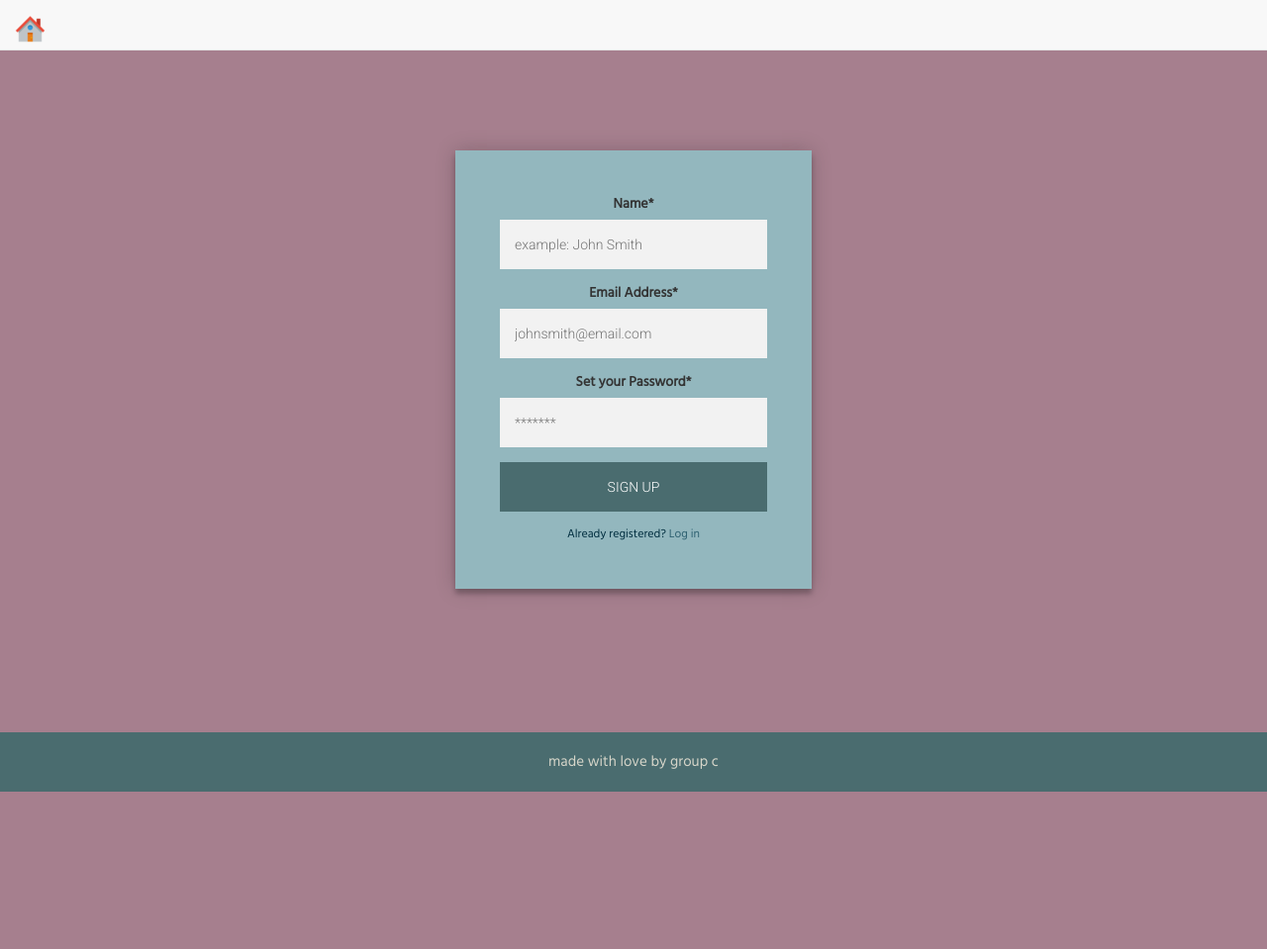
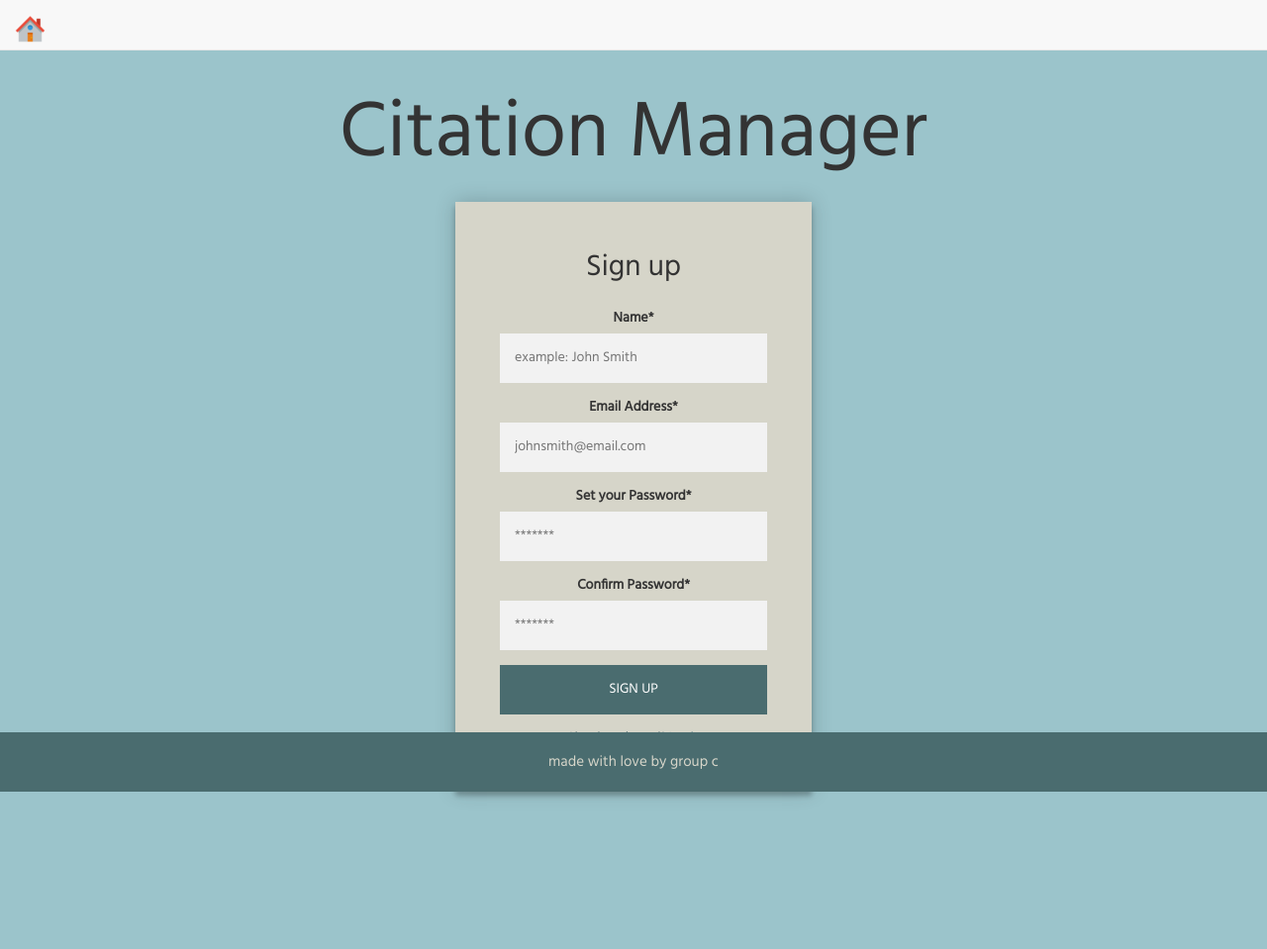
Before and after one commit to culshoefer/aws-automation-thing, a Django app: page /signup/ in a window 1280 px wide. Shown: the whole page at 99% size. Before the commit the page ends 800 px from the top, so only its background shows below. Run offline with Django 3.2, Linux system fonts and the light colour scheme; some libraries are stand-ins or nearby versions.

Commit message:
made signup and login match in design. added password validification javascript function.

```diff
--- a/ref_manager/blog/templates/login.html
+++ b/ref_manager/blog/templates/login.html
@@ -9,7 +9,7 @@
 
 {% block main_content %}
 	<div class="span9">
-		<p>
+		<p id="title">
 			Citation Manager
 		</p>
 	</div>
--- a/ref_manager/blog/templates/signup.html
+++ b/ref_manager/blog/templates/signup.html
@@ -16,8 +16,16 @@
     </ul>
 
     <div class="login-page"></div>
+
+    <div class="span9">
+        <p id="title">
+            Citation Manager
+        </p>
+    </div>
+
     <div class="form">
         <form>
+            <p id="form_title">Sign up</p>
             <div class = "top-row">
 			          <div class = "field-wrap">
 				            <label>
@@ -36,13 +44,19 @@
                 <label>
                 	Set your Password<span class="req">*</span>
                 </label>
-            <input type="password" placeholder = "*******" required autocomplete="off"/>
+                <input type="password" placeholder = "*******" required autocomplete="off" id="password"/>
+            </div>
+            <div class="field-wrap">
+                <label>
+                  Confirm Password<span class="req">*</span>
+                </label>
+                <input type="password" placeholder = "*******" required autocomplete="off" id="confirm_password"/>
             </div>
             <button button id="signup-btn">sign up</button>
             <p class="message">Already registered? <a href="{% url 'login' %}">Log in</a></p>
         </form>
     </div>
- </div>
+
 {% endblock main_content %}
 
 {% block more_scripts %}
--- a/ref_manager/ref_manager/static/static_normal/css/index.css
+++ b/ref_manager/ref_manager/static/static_normal/css/index.css
@@ -8,6 +8,12 @@ body, html {
   padding-right: 0px;
   position: relative;
   min-height: 100%;
+}
+
+#title {
+  font-family: 'Hind';
+  font-size: 80px;
+  text-align: center;
 }
 
 .text-muted {
--- a/ref_manager/ref_manager/static/static_normal/css/signup.css
+++ b/ref_manager/ref_manager/static/static_normal/css/signup.css
@@ -1,15 +1,9 @@
 @import url(https://fonts.googleapis.com/css?family=Roboto:300);
-
-.login-page {
-  width: 360px;
-  padding: 8% 0 0;
-  margin: auto;
-}
 
 .form {
   position: relative;
   z-index: 1;
-  background: #93B7BE;
+  background: #D6D5C9;
   max-width: 360px;
   margin: 0 auto 100px;
   padding: 45px;
@@ -18,7 +12,7 @@
 }
 
 .form input {
-  font-family: "Roboto", sans-serif;
+  font-family: 'Hind';
   outline: 0;
   background: #f2f2f2;
   width: 100%;
@@ -30,7 +24,7 @@
 }
 
 .form button {
-  font-family: "Roboto", sans-serif;
+  font-family: 'Hind';
   text-transform: uppercase;
   outline: 0;
   background: #4A6C6F;
@@ -108,9 +102,19 @@
 }
 
 body {
-  background: #A67F8E; /* fallback for old browsers */
+  background: #9BC4CB; /* fallback for old browsers */
   font-family: 'Hind';
   -webkit-font-smoothing: antialiased;
   -moz-osx-font-smoothing: grayscale;
-  overflow: hidden;
+  overflow: visible;
 }
+
+#title {
+  padding-top: 30px;
+}
+
+#form_title {
+  font-family: 'Hind';
+  font-size: 30px;
+  padding-bottom: 10px;
+}
--- a/ref_manager/ref_manager/static/static_normal/js/signup.js
+++ b/ref_manager/ref_manager/static/static_normal/js/signup.js
@@ -4,3 +4,17 @@ $(document).ready( function() {
         alert("You clicked the button using JQuery innit");
     });
 });
+
+var password = document.getElementById("password")
+var confirm_password = document.getElementById("confirm_password");
+
+function validatePasswordMatch(){
+  if(password.value != confirm_password.value) {
+    confirm_password.setCustomValidity("Passwords Don't Match");
+  } else {
+    confirm_password.setCustomValidity('');
+  }
+}
+
+password.onchange = validatePasswordMatch;
+confirm_password.onkeyup = validatePasswordMatch;
```
Also changed, not shown: ref_manager/ref_manager/static/static_normal/css/login.css (+6 -12 lines). Lines whose indentation alone changed are shown as unchanged.
